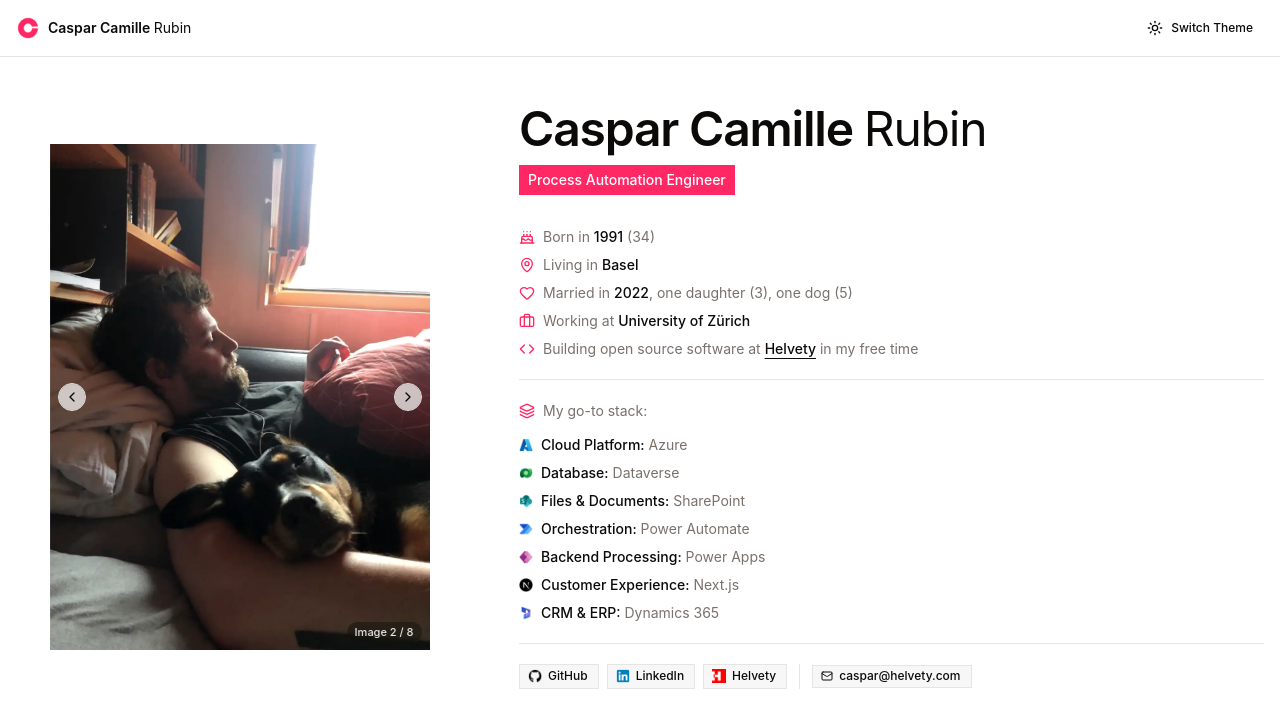
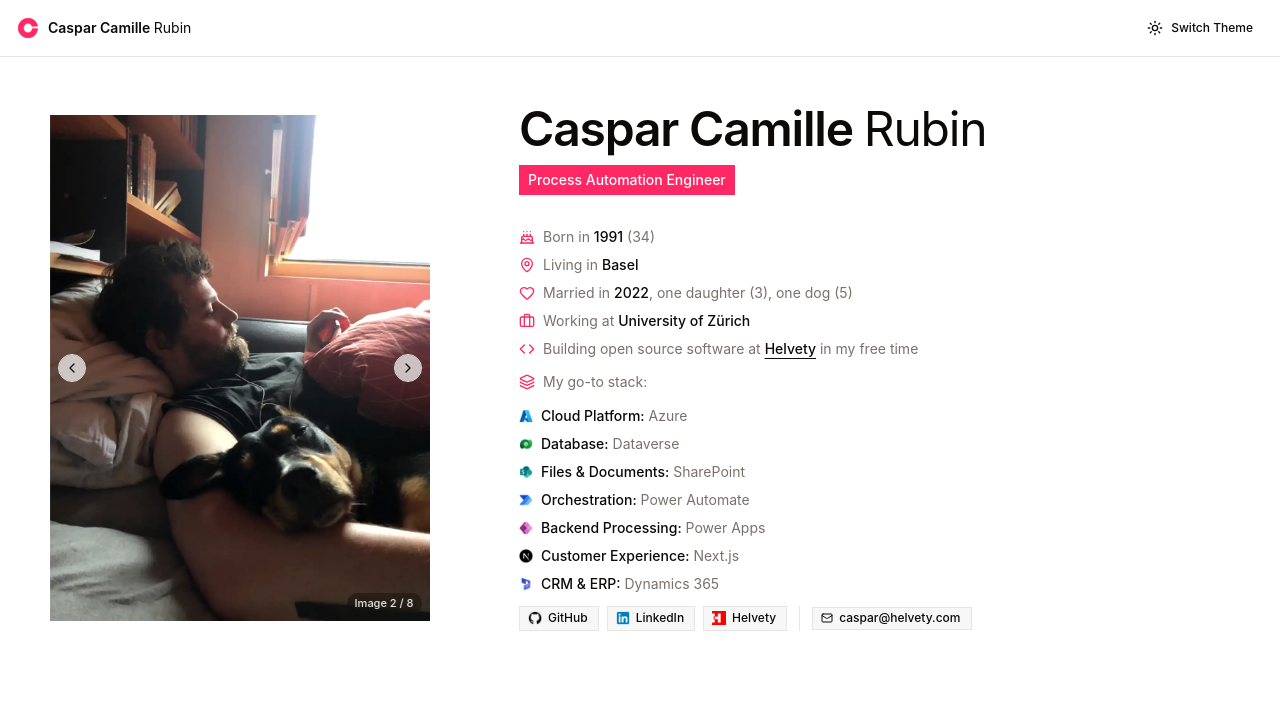
Before and after one commit to CasparRubin/casparrubin.ch, a Next.js app: page / in a window 1280 px wide. Shown: the top 728 px of the page. Built offline with nearby package versions, Linux system fonts and the light colour scheme.

Commit message:
Remove the homepage dividers so bio, stack, and links flow as one block.

```diff
--- a/app/page.tsx
+++ b/app/page.tsx
@@ -94,7 +94,6 @@
               </span>
             </li>
           </ul>
-          <Separator className="my-2" />
           <div className="flex flex-col gap-3">
             <p className="text-muted-foreground flex items-center justify-center gap-2 text-sm leading-relaxed lg:justify-start">
               <span className="flex h-5 shrink-0 items-center" aria-hidden>
@@ -126,8 +125,6 @@
               ))}
             </ul>
           </div>
-          <Separator className="my-2" />
-          <div className="flex flex-col gap-3">
           <div className="flex flex-wrap items-center justify-center gap-2 lg:justify-start">
             <div className="flex items-center justify-center gap-2 lg:justify-start">
               <a
@@ -192,10 +189,7 @@
               </a>
             </div>
             <Separator orientation="vertical" className="mx-1 self-stretch" />
-              <div className="flex items-center justify-center lg:justify-start">
             <CopyEmailButton />
-              </div>
-            </div>
           </div>
         </div>
       </div>
```
Also changed, not shown: 1 other file (tests, documents, lock files or other folders). Lines whose indentation alone changed are shown as unchanged.
